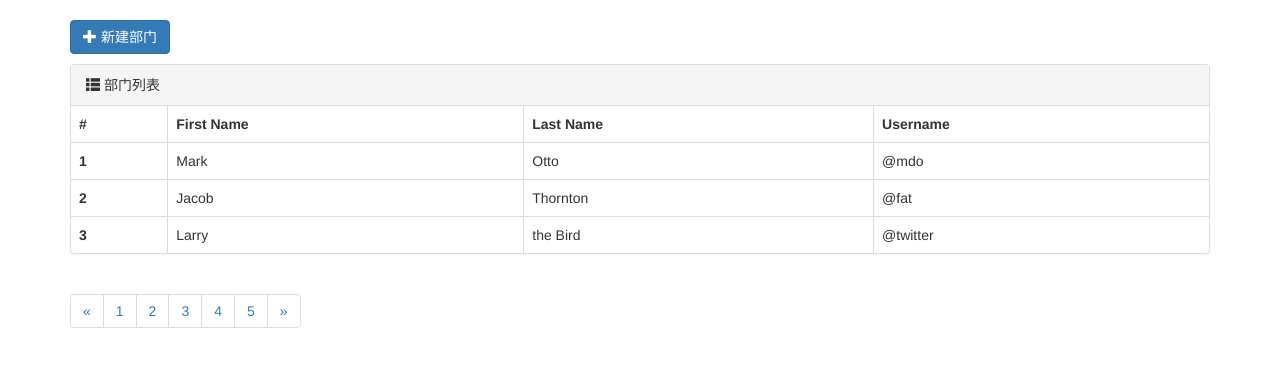
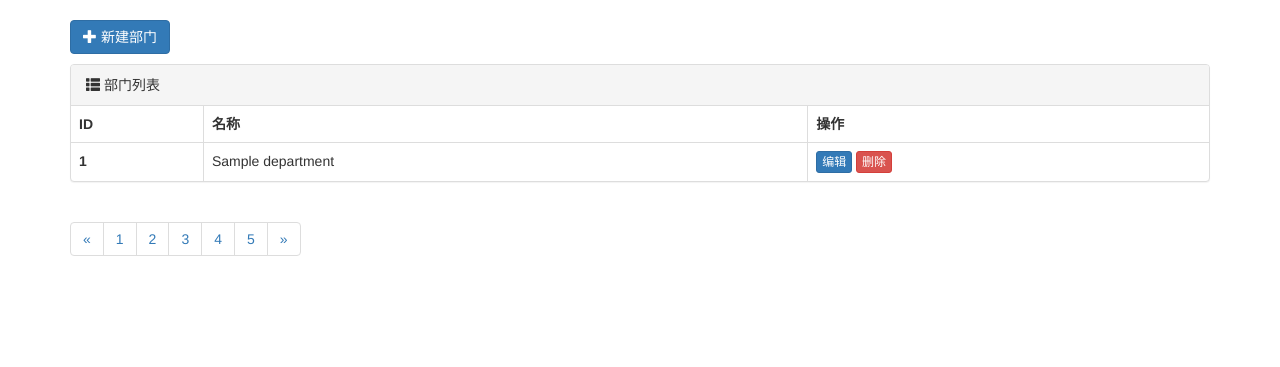
Before and after one commit to alexlulin/pycharmProject, a Django app: page /depart/list/ in a window 1280 px wide. Shown: the part 52-419 px from the top of the page. Run offline with Django 5.2, Linux system fonts and the light colour scheme; tables that the repository leaves empty hold one stand-in row (values such as "Sample post"); some libraries are stand-ins or nearby versions.

Commit message:
第二次commit

```diff
--- a/myproject/comdepart/templates/depart_list.html
+++ b/myproject/comdepart/templates/depart_list.html
@@ -49,7 +49,7 @@
 <div>
     <div class="container">
         <div style="margin-bottom: 10px">
-            <a class="btn btn-primary" href="#">
+            <a class="btn btn-primary" href="/depart/add/">
                 <span class="glyphicon glyphicon-plus" aria-hidden="true"></span>
                 新建部门</a>
         </div>
@@ -61,31 +61,22 @@
     <table class="table table-bordered">
       <thead>
         <tr>
-          <th>#</th>
-          <th>First Name</th>
-          <th>Last Name</th>
-          <th>Username</th>
+          <th>ID</th>
+          <th>名称</th>
+          <th>操作</th>
         </tr>
       </thead>
       <tbody>
+      {% for obj in queryset %}
         <tr>
-          <th scope="row">1</th>
-          <td>Mark</td>
-          <td>Otto</td>
-          <td>@mdo</td>
+          <th>{{ obj.id }}</th>
+          <td>{{ obj.title }}</td>
+          <td>
+              <a class="btn btn-primary btn-xs">编辑</a>
+              <a class="btn btn-danger btn-xs">删除</a>
+          </td>
         </tr>
-        <tr>
-          <th scope="row">2</th>
-          <td>Jacob</td>
-          <td>Thornton</td>
-          <td>@fat</td>
-        </tr>
-        <tr>
-          <th scope="row">3</th>
-          <td>Larry</td>
-          <td>the Bird</td>
-          <td>@twitter</td>
-        </tr>
+      {% endfor %}
       </tbody>
     </table>
         </div>
@@ -114,5 +105,6 @@
 </nav>
 <script src="{% static 'js/bootstrap.js' %} "></script>
 <script src="{% static 'css/bootstrap.css' %}"></script>
+</div>
 </body>
 </html>
--- a/myproject/comdepart/views.py
+++ b/myproject/comdepart/views.py
@@ -1,6 +1,14 @@
 from django.shortcuts import render
-
+from comdepart import models
 # Create your views here.
 def depart_list(request):
     """部门列表"""
-    return render(request,"depart_list.html")
+    """从数据库中获取数据"""
+    queryset=models.Department.objects.all()
+    return render(request,"depart_list.html",{"queryset":queryset})
+
+def depart_add(request):
+    """添加部门"""
+    name=models.Department.objects.get("title")
+    models.Department.objects.create(title=name)
+    return render(request,"depart_add.html")
--- a/myproject/myproject/urls.py
+++ b/myproject/myproject/urls.py
@@ -21,4 +21,5 @@ from comdepart import views
 urlpatterns = [
     #path('admin/', admin.site.urls),
     path('depart/list/', views.depart_list),
+    path('depart/add/', views.depart_add),
 ]
```
Also changed, not shown: myproject/comdepart/templates/depart_add.html (added, +28 -0 lines).
